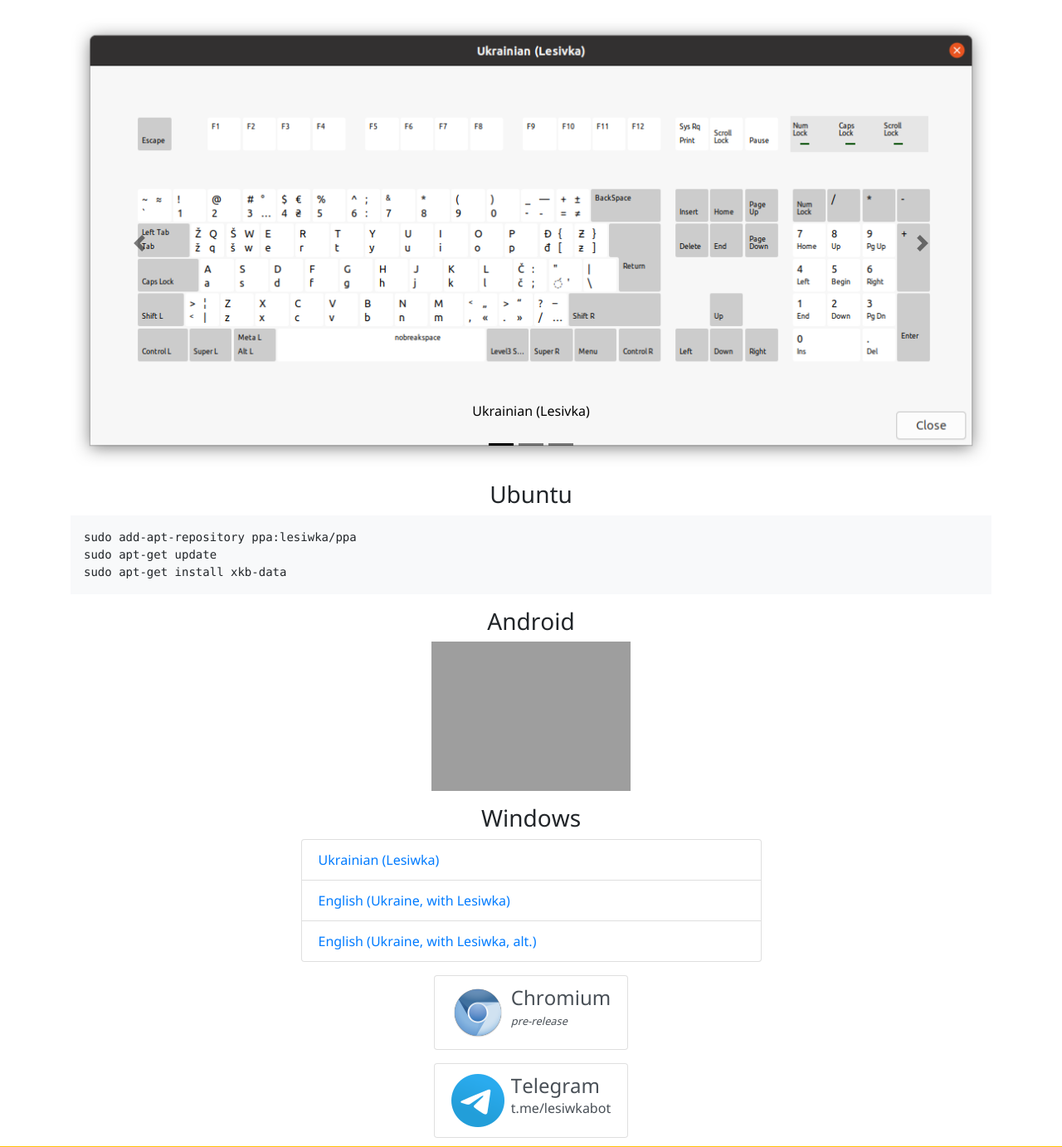
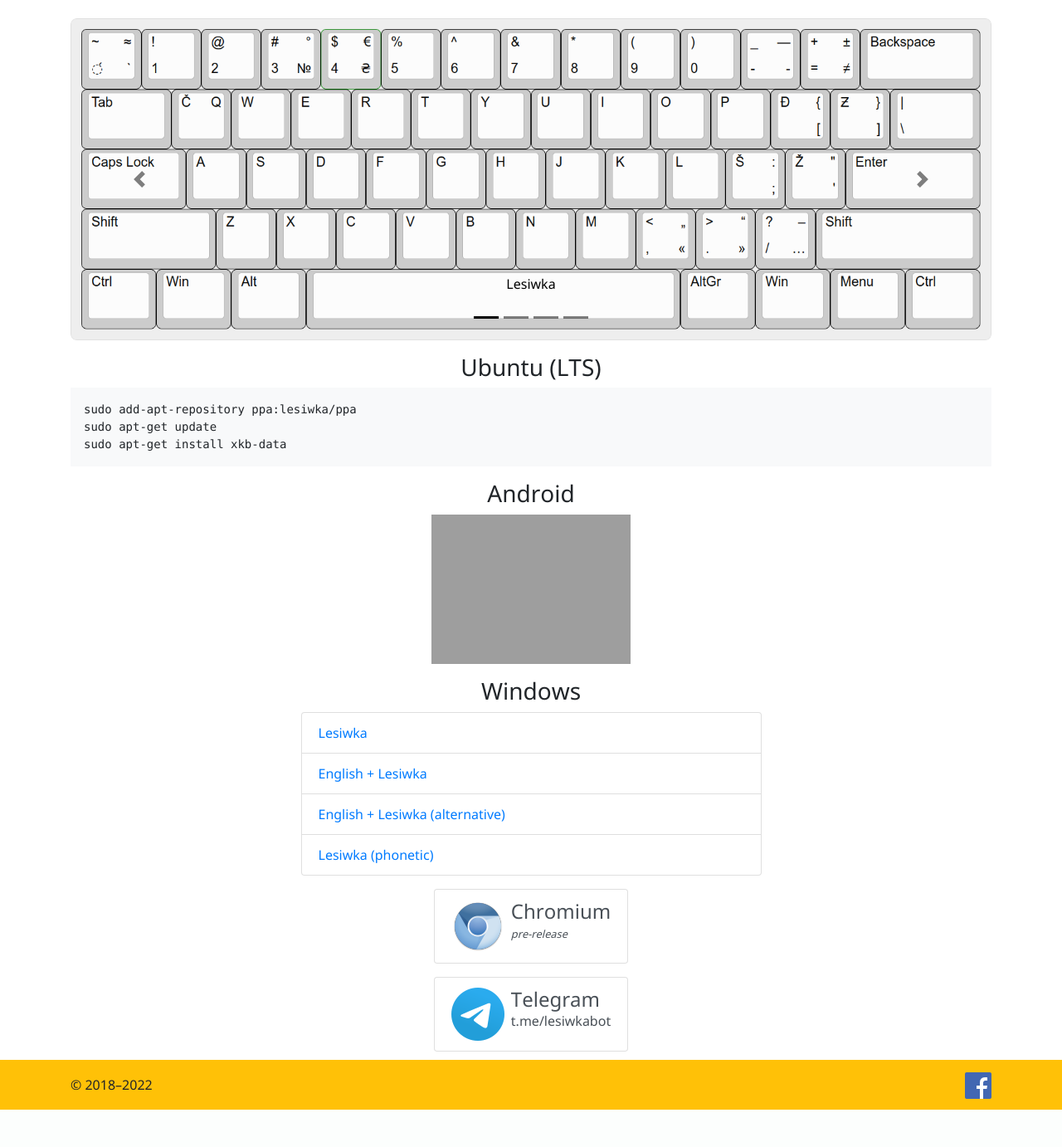
Before and after one commit to lesiwka/www-lesivka, a Python web app: template templates/zastosunki.html in a window 1280 px wide. Shown: the part 54-1436 px from the top of the page at 83% size. After the commit the page ends 1391 px from the top, so only its background shows below. Run offline with Jinja, Linux system fonts and the light colour scheme; the template is opened without the code that fills it, so the values that code supplies are empty; some libraries are stand-ins or nearby versions; grey boxes are pictures that could not be loaded.

Commit message:
Update keyboard layouts

```diff
--- a/templates/zastosunki.html
+++ b/templates/zastosunki.html
@@ -7,24 +7,31 @@
         <li data-target="#kbd" data-slide-to="0" class="active"></li>
         <li data-target="#kbd" data-slide-to="1"></li>
         <li data-target="#kbd" data-slide-to="2"></li>
+        <li data-target="#kbd" data-slide-to="3"></li>
     </ol>
     <div class="carousel-inner">
         <div class="carousel-item active">
-            <img class="d-block w-100" src="/images/kbd-ua-lesivka.png" alt="Ukrainian (Lesivka)">
+            <img class="d-block w-100" src="/images/kbd-ua-lesiwka.png" alt="Lesiwka">
             <div class="carousel-caption">
-                <p>Ukrainian (Lesivka)</p>
+                <p>Lesiwka</p>
             </div>
         </div>
         <div class="carousel-item">
-            <img class="d-block w-100" src="/images/kbd-ua-lesivka-eng.png" alt="English (Ukraine, with Lesivka)">
+            <img class="d-block w-100" src="/images/kbd-en-lesiwka.png" alt="English + Lesiwka">
             <div class="carousel-caption">
-                <p>English (Ukraine, with Lesivka)</p>
+                <p>English + Lesiwka</p>
             </div>
         </div>
         <div class="carousel-item">
-            <img class="d-block w-100" src="/images/kbd-ua-lesivka-eng-alt.png" alt="English (Ukraine, with Lesivka, alt.)">
+            <img class="d-block w-100" src="/images/kbd-en-lesiwka-alt.png" alt="English + Lesiwka (alternative)">
             <div class="carousel-caption">
-                <p>English (Ukraine, with Lesivka, alt.)</p>
+                <p>English + Lesiwka (alternative)</p>
+            </div>
+        </div>
+        <div class="carousel-item">
+            <img class="d-block w-100" src="/images/kbd-ua-lesiwka-phonetic.png" alt="Lesiwka (phonetic)">
+            <div class="carousel-caption">
+                <p>Lesiwka (phonetic)</p>
             </div>
         </div>
     </div>
@@ -35,7 +42,7 @@
         <span class="carousel-control-next-icon"></span>
     </a>
 </div>
-<h3 class="mt-3 text-center">Ubuntu {{ text('та похідні дистрибутиви') }}</h3>
+<h3 class="mt-3 text-center">Ubuntu (LTS) {{ text('та похідні дистрибутиви') }}</h3>
 <pre class="p-3 bg-light">
 sudo add-apt-repository ppa:lesiwka/ppa
 sudo apt-get update
@@ -49,9 +56,10 @@ sudo apt-get install xkb-data
 </div>
 <h3 class="mt-3 text-center">Windows</h3>
 <ul class="w-50 mx-auto list-group">
-    <li class="list-group-item"><a href="https://github.com/lesiwka/klc/releases/download/v2/lesiwka.zip">Ukrainian (Lesiwka)</a></li>
-    <li class="list-group-item"><a href="https://github.com/lesiwka/klc/releases/download/v2/lesiwka-eng.zip">English (Ukraine, with Lesiwka)</a></li>
-    <li class="list-group-item"><a href="https://github.com/lesiwka/klc/releases/download/v2/lesiwka-eng-alt.zip">English (Ukraine, with Lesiwka, alt.)</a></li>
+    <li class="list-group-item"><a href="https://github.com/lesiwka/klc/releases/download/v2.1/lesiwka.zip">Lesiwka</a></li>
+    <li class="list-group-item"><a href="https://github.com/lesiwka/klc/releases/download/v2.1/lesiwka-eng.zip">English + Lesiwka</a></li>
+    <li class="list-group-item"><a href="https://github.com/lesiwka/klc/releases/download/v2.1/lesiwka-eng-alt.zip">English + Lesiwka (alternative)</a></li>
+    <li class="list-group-item"><a href="https://github.com/lesiwka/klc/releases/download/v2.1/lesiwka-phonetic.zip">Lesiwka (phonetic)</a></li>
 </ul>
 <h1 class="mt-3 text-center">{{ text('Додатки для веб-оглядачів') }}</h1>
 <div class="list-group mx-auto display-table">
```
Also changed, not shown: static/images/kbd-en-lesiwka-alt.png (added), static/images/kbd-en-lesiwka.png (added), static/images/kbd-ua-lesivka-eng-alt.png (deleted), static/images/kbd-ua-lesivka-eng.png (deleted), static/images/kbd-ua-lesivka.png (deleted), static/images/kbd-ua-lesiwka-phonetic.png (added), static/images/kbd-ua-lesiwka.png (added).
